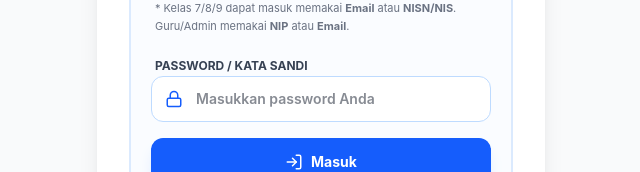
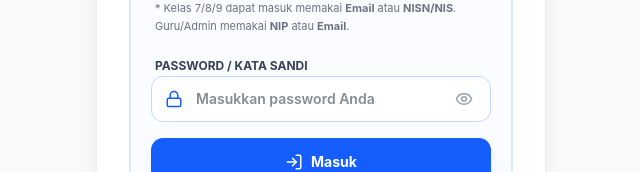
Before and after one commit to panitia-ux/UJIAN-SMPN-2-SUTOJAYAN-V7, a React (Vite) app: page / in a window 1280 px wide. Shown: the part 361-533 px from the top of the page, without its empty margins (319-959 px from the left). Built offline with nearby package versions, Linux system fonts and the light colour scheme; no server answers; the database is empty.

Commit message:
feat: add password visibility toggle to login forms
Introduce show/hide password functionality to the roster and manual login inputs to improve user experience.

```diff
--- a/src/App.tsx
+++ b/src/App.tsx
@@ -6,7 +6,7 @@
 import { AuthProvider, useAuth } from './AuthContext';
 import Dashboard from './Dashboard';
 import RegistrationOnboarding from './RegistrationOnboarding';
-import { Shield, LogIn, Mail, Lock, User, ArrowRight, AlertCircle, AlertTriangle, RefreshCw, CheckCircle2, Database } from 'lucide-react';
+import { Shield, LogIn, Mail, Lock, User, ArrowRight, AlertCircle, AlertTriangle, RefreshCw, CheckCircle2, Database, Eye, EyeOff } from 'lucide-react';
 import * as React from 'react';
 import { useState, ErrorInfo, ReactNode, Component, useEffect } from 'react';
 import { db } from './firebase';
@@ -89,6 +89,8 @@ function AuthScreen() {
   const [showManualLogin, setShowManualLogin] = useState(false);
   const [rosterIdentifier, setRosterIdentifier] = useState('');
   const [rosterPassword, setRosterPassword] = useState('');
+  const [showRosterPassword, setShowRosterPassword] = useState(false);
+  const [showManualPassword, setShowManualPassword] = useState(false);
   const [catalogUsersState, setCatalogUsersState] = useState<any[]>(() => {
     try {
       const c1 = localStorage.getItem('cached_roster_catalog');
@@ -652,13 +654,22 @@ function AuthScreen() {
               <div className="relative">
                 <Lock className="absolute left-3.5 top-1/2 -translate-y-1/2 text-blue-600" size={18} />
                 <input
-                  type="password"
+                  type={showRosterPassword ? "text" : "password"}
                   required
                   placeholder="Masukkan password Anda"
                   value={rosterPassword}
                   onChange={(e) => setRosterPassword(e.target.value)}
-                  className="w-full pl-11 pr-4 py-3 bg-white border border-blue-200 rounded-xl text-sm font-semibold text-gray-900 focus:ring-2 focus:ring-blue-500 outline-none"
+                  className="w-full pl-11 pr-11 py-3 bg-white border border-blue-200 rounded-xl text-sm font-semibold text-gray-900 focus:ring-2 focus:ring-blue-500 outline-none"
                 />
+                <button
+                  type="button"
+                  onClick={() => setShowRosterPassword(prev => !prev)}
+                  className="absolute right-3.5 top-1/2 -translate-y-1/2 text-gray-400 hover:text-blue-600 transition-colors p-1 rounded-lg focus:outline-none cursor-pointer"
+                  title={showRosterPassword ? "Sembunyikan password" : "Lihat password"}
+                  aria-label={showRosterPassword ? "Sembunyikan password" : "Lihat password"}
+                >
+                  {showRosterPassword ? <EyeOff size={18} /> : <Eye size={18} />}
+                </button>
               </div>
             </div>
 
@@ -807,13 +818,22 @@ function AuthScreen() {
               <div className="relative">
                 <Lock className="absolute left-4 top-1/2 -translate-y-1/2 text-gray-400" size={18} />
                 <input
-                  type="password"
+                  type={showManualPassword ? "text" : "password"}
                   required
                   placeholder="••••••••"
-                  className="w-full pl-12 pr-4 py-3 bg-gray-50 border border-gray-200 rounded-xl focus:ring-2 focus:ring-blue-500 outline-none transition-all"
+                  className="w-full pl-12 pr-11 py-3 bg-gray-50 border border-gray-200 rounded-xl focus:ring-2 focus:ring-blue-500 outline-none transition-all"
                   value={password}
                   onChange={(e) => setPassword(e.target.value)}
                 />
+                <button
+                  type="button"
+                  onClick={() => setShowManualPassword(prev => !prev)}
+                  className="absolute right-3.5 top-1/2 -translate-y-1/2 text-gray-400 hover:text-gray-700 transition-colors p-1 rounded-lg focus:outline-none cursor-pointer"
+                  title={showManualPassword ? "Sembunyikan password" : "Lihat password"}
+                  aria-label={showManualPassword ? "Sembunyikan password" : "Lihat password"}
+                >
+                  {showManualPassword ? <EyeOff size={18} /> : <Eye size={18} />}
+                </button>
               </div>
             </div>
 
```
